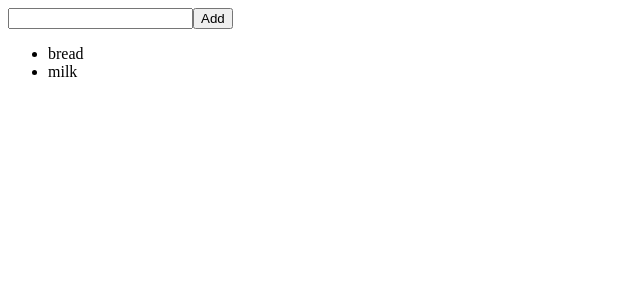
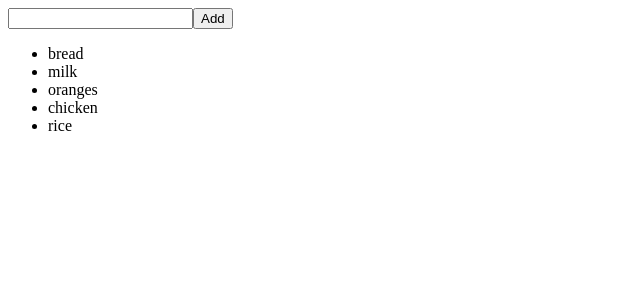
Before and after one commit to rileyKacmarynski/groceries, a React (Vite) app: page / in a window 1280 px wide. Shown: the top 300 px of the page, without its empty margins (0-640 px from the left). Built offline with nearby package versions, Linux system fonts and the light colour scheme.

Commit message:
Fix tests for real

```diff
--- a/src/pages/Home.tsx
+++ b/src/pages/Home.tsx
@@ -1,22 +1,28 @@
+import { createGroceryItem, getGroceryList } from 'api/groceryClient'
+import type { GroceryItem } from 'components/GroceryList'
 import GroceryList from 'components/GroceryList'
-import { useGroceryList } from 'components/GroceryList/ListContext'
-import type { ReactElement } from 'react'
+import { useEffect, useState } from 'react'
 
-export default function Home(): ReactElement {
-	const { list, addItem } = useGroceryList()
+export default function Home() {
+	const [items, setItems] = useState<GroceryItem[]>([])
 
-	// useEffect(() => {
-	// 	async function fetchItems(): Promise<void> {
-	// 		const { data } = await getGroceryList()
-	// 		setItems(data)
-	// 	}
+	useEffect(() => {
+		async function fetchItems(): Promise<void> {
+			const { data } = await getGroceryList()
+			setItems(data)
+		}
 
-	// 	void fetchItems()
-	// })
+		void fetchItems()
+	})
+
+	const addItem = async (text: string) => {
+		await createGroceryItem(text)
+		setItems([...items, { id: items.length + 1, text }])
+	}
 
 	return (
 		<main>
-			<GroceryList groceryItems={list.items} createGroceryItem={addItem} />
+			<GroceryList groceryItems={items} createGroceryItem={addItem} />
 		</main>
 	)
 }
```
Also changed, not shown: 1 other file (tests, documents, lock files or other folders).
